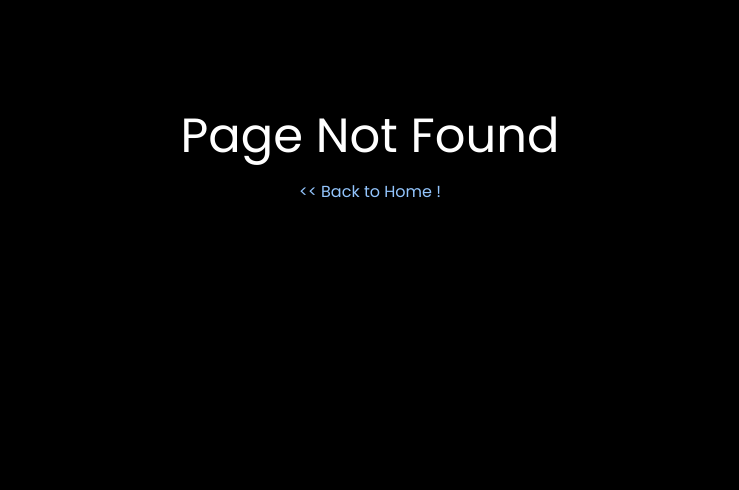
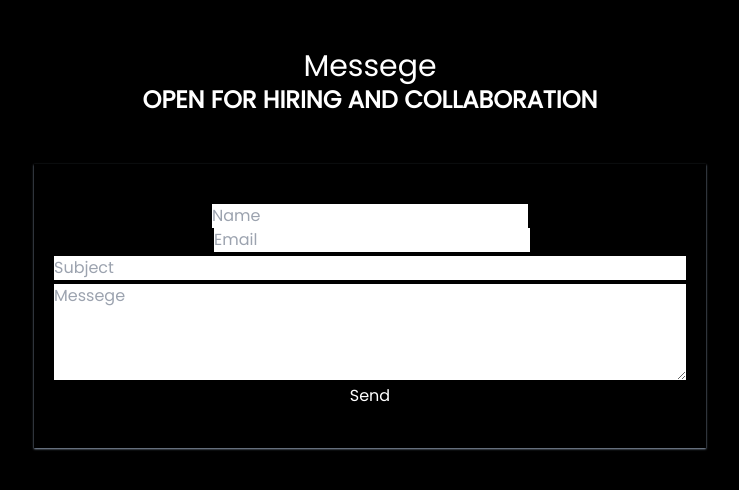
Before and after one commit to khairulhabibie/khairulhabibie.github.io, a React (Create React App) app: page /message in a window 1280 px wide. Before the commit this address had no page. Shown: the top 490 px of the page, without its empty margins (270-1009 px from the left). Built offline with nearby package versions, Linux system fonts and the light colour scheme.

Commit message:
remove styles scss

```diff
--- /dev/null
+++ b/src/Container/Message.jsx
@@ -0,0 +1,126 @@
+import React, { Component } from "react";
+
+export default class Message extends Component {
+  constructor(props) {
+    super(props);
+
+    this.state = {
+      formMessege: {
+        id: "",
+        name: "",
+        email: "",
+        subject: "",
+        messege: "",
+      },
+      isLoading: false,
+      isError: false,
+      isSuccess: false,
+    };
+  }
+
+  onFormChangeHandler = (event) => {
+    let formMessegeNew = { ...this.state.formMessege };
+    let timestamp = new Date().getTime();
+    formMessegeNew["id"] = timestamp;
+    formMessegeNew[event.target.name] = event.target.value;
+    this.setState({ formMessege: formMessegeNew });
+  };
+  onSubmitHandler = (event) => {
+    event.preventDefault();
+    const data = new FormData(event.target);
+    this.setState(() => {
+      return {
+        isLoading: true,
+        isSuccess: false,
+        isError: false,
+      };
+    });
+    fetch(
+      "https://script.google.com/macros/s/AKfycbxwoYHDWWwyThzseTHJUhmd1FC2wl-jbmZ-qpTyTTstHzJ99OZfwBd43calpy-qJ9s/exec",
+      {
+        method: "POST",
+        body: data,
+      }
+    )
+      .then((response) => response.json())
+      .then((data) => {
+        this.setState(() => {
+          return {
+            isLoading: false,
+            isSuccess: true,
+            isError: false,
+          };
+        });
+        alert("Data berhasil dikirim !");
+        console.log("Success:", data);
+        event.target.reset();
+      })
+      .catch((error) => {
+        this.setState(() => {
+          return {
+            isLoading: false,
+            isSuccess: false,
+            isError: true,
+          };
+        });
+        alert("Data gagal dikirim");
+        console.error("Error:", error);
+      });
+  };
+
+  render() {
+    return (
+      <div
+        id="messege"
+        className="text-center w-full max-w-2xl h-screen mx-auto mt-12 "
+      >
+        <h1 className="text-3xl">Messege</h1>
+        <h1 className="text-2xl font-extrabold">
+          OPEN FOR HIRING AND COLLABORATION
+        </h1>
+        <form
+          onSubmit={this.onSubmitHandler}
+          className="flex flex-col gap-1 mt-12 px-5 py-10 shadow-sm shadow-slate-400"
+        >
+          <div className="space-x-1">
+            <input
+              type="text"
+              placeholder="Name"
+              name="name"
+              value={this.state.name}
+              onChange={this.onFormChangeHandler}
+              required
+            />
+            <input
+              type="email"
+              placeholder="Email"
+              name="email"
+              value={this.state.email}
+              onChange={this.onFormChangeHandler}
+              required
+            />
+          </div>
+          <input
+            type="subject"
+            placeholder="Subject"
+            name="subject"
+            value={this.state.subject}
+            onChange={this.onFormChangeHandler}
+            required
+          />
+          <textarea
+            value={this.state.messege}
+            name="messege"
+            onChange={this.onFormChangeHandler}
+            placeholder="Messege"
+            rows={4}
+            required
+          ></textarea>
+          <button type="submit">
+            {this.state.isLoading ? "Loading..." : "Send"}
+          </button>
+        </form>
+      </div>
+    );
+  }
+}
--- a/src/Container/Messege.jsx
+++ /dev/null
@@ -1,92 +0,0 @@
-import React, { Component } from 'react';
-// style
-import './Messege.scss';
-
-export default class Messege extends Component {
-  constructor(props) {
-    super(props);
-
-    this.state = {
-      formMessege: {
-        id: '',
-        name: '',
-        email: '',
-        subject: '',
-        messege: '',
-      },
-      isLoading: false,
-      isError: false,
-      isSuccess: false,
-    };
-  }
-
-  onFormChangeHandler = (event) => {
-    let formMessegeNew = { ...this.state.formMessege };
-    let timestamp = new Date().getTime();
-    formMessegeNew['id'] = timestamp;
-    formMessegeNew[event.target.name] = event.target.value;
-    this.setState({ formMessege: formMessegeNew });
-  };
-  onSubmitHandler = (event) => {
-    event.preventDefault();
-    const data = new FormData(event.target);
-    this.setState(() => {
-      return {
-        isLoading: true,
-        isSuccess: false,
-        isError: false,
-      };
-    });
-    fetch('https://script.google.com/macros/s/AKfycbxwoYHDWWwyThzseTHJUhmd1FC2wl-jbmZ-qpTyTTstHzJ99OZfwBd43calpy-qJ9s/exec', {
-      method: 'POST',
-      body: data,
-    })
-      .then((response) => response.json())
-      .then((data) => {
-        this.setState(() => {
-          return {
-            isLoading: false,
-            isSuccess: true,
-            isError: false,
-          };
-        });
-        alert('Data berhasil dikirim !');
-        console.log('Success:', data);
-        event.target.reset();
-      })
-      .catch((error) => {
-        this.setState(() => {
-          return {
-            isLoading: false,
-            isSuccess: false,
-            isError: true,
-          };
-        });
-        alert('Data gagal dikirim');
-        console.error('Error:', error);
-      });
-
-    // https://script.google.com/macros/s/AKfycbxwoYHDWWwyThzseTHJUhmd1FC2wl-jbmZ-qpTyTTstHzJ99OZfwBd43calpy-qJ9s/exec
-  };
-
-  render() {
-    return (
-      <div id="messege" className="messege">
-        <h1 className="t1">Messege</h1>
-        <h1>OPEN FOR HIRING AND COLLABORATION</h1>
-        {/* <p>+6282219660064</p> */}
-        <p>khairulhabibie01@gmail.com</p>
-        {/* <p>Jakarta Selatan, Indonesia</p> */}
-        <form onSubmit={this.onSubmitHandler}>
-          <div className="form-inline">
-            <input type="text" placeholder="Name" name="name" value={this.state.name} onChange={this.onFormChangeHandler} required />
-            <input type="email" placeholder="Email" name="email" value={this.state.email} onChange={this.onFormChangeHandler} required />
-          </div>
-          <input type="subject" placeholder="Subject" name="subject" value={this.state.subject} onChange={this.onFormChangeHandler} required />
-          <textarea value={this.state.messege} name="messege" onChange={this.onFormChangeHandler} placeholder="Messege" rows={4} required></textarea>
-          <button type="submit">{this.state.isLoading ? 'Loading...' : 'Send'}</button>
-        </form>
-      </div>
-    );
-  }
-}
--- a/src/Container/Navbar.jsx
+++ b/src/Container/Navbar.jsx
@@ -23,8 +23,11 @@ const Navbar = () => {
           <li className="hover:bg-gray-700 rounded-md px-1">
             <Link to="/about">About</Link>
           </li>
+          <li className="hover:bg-gray-700 rounded-md px-1">
+            <Link to="/message">Message</Link>
+          </li>
         </ul>
-        <button>X</button>
+        <button></button>
       </nav>
     </>
   );
--- a/src/Pages/LibraryPage.jsx
+++ b/src/Pages/LibraryPage.jsx
@@ -6,7 +6,7 @@ const LibraryPage = () => {
   return (
     <>
       <Navbar />
-      <div  className="mt-28 mx-24">LibraryPage</div>
+      <div className="mt-28 mx-24">LibraryPage</div>
       <Footer />
     </>
   );
--- /dev/null
+++ b/src/Pages/MessagePage.jsx
@@ -0,0 +1,12 @@
+import React from "react";
+import Message from "../Container/Message";
+
+const MessagePage = () => {
+  return (
+    <>
+      <Message />
+    </>
+  );
+};
+
+export default MessagePage;
--- a/src/app.jsx
+++ b/src/app.jsx
@@ -8,6 +8,7 @@ import NoteApp from "./Container/Project/NoteApp";
 import ProjectNoTFound from "./Container/Project/ProjectNoTFound";
 import LibraryPage from "./Pages/LibraryPage";
 import AboutPage from "./Pages/AboutPage";
+import MessagePage from "./Pages/MessagePage";
 
 const app = () => {
   return (
@@ -23,6 +24,7 @@ const app = () => {
       <Route path="/projects/*" element={<ProjectNoTFound />}></Route>
       <Route path="/library" element={<LibraryPage />}></Route>
       <Route path="/about" element={<AboutPage />}></Route>
+      <Route path="/message" element={<MessagePage />}></Route>
     </Routes>
   );
 };
```
Also changed, not shown: src/Container/Messege.scss (deleted, +0 -59 lines).
